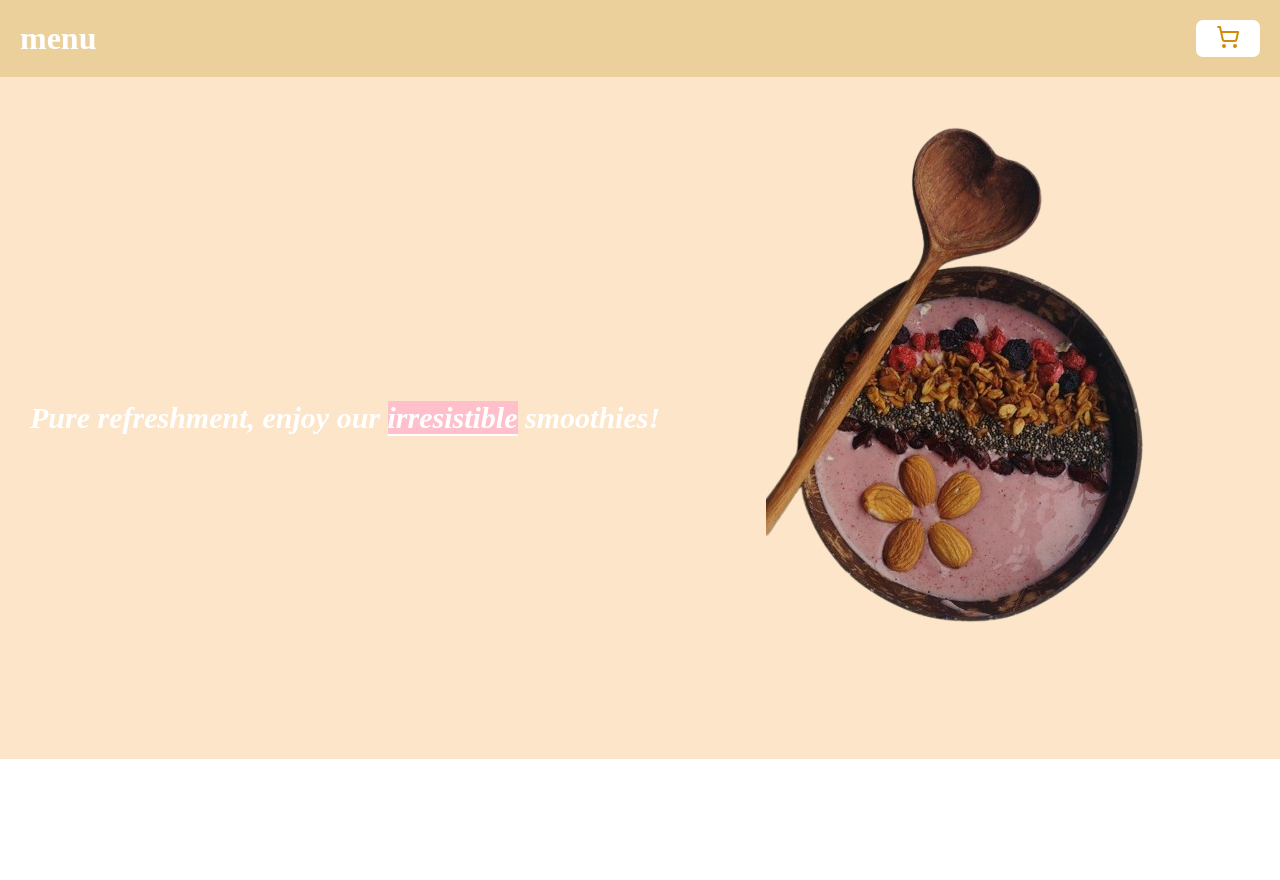
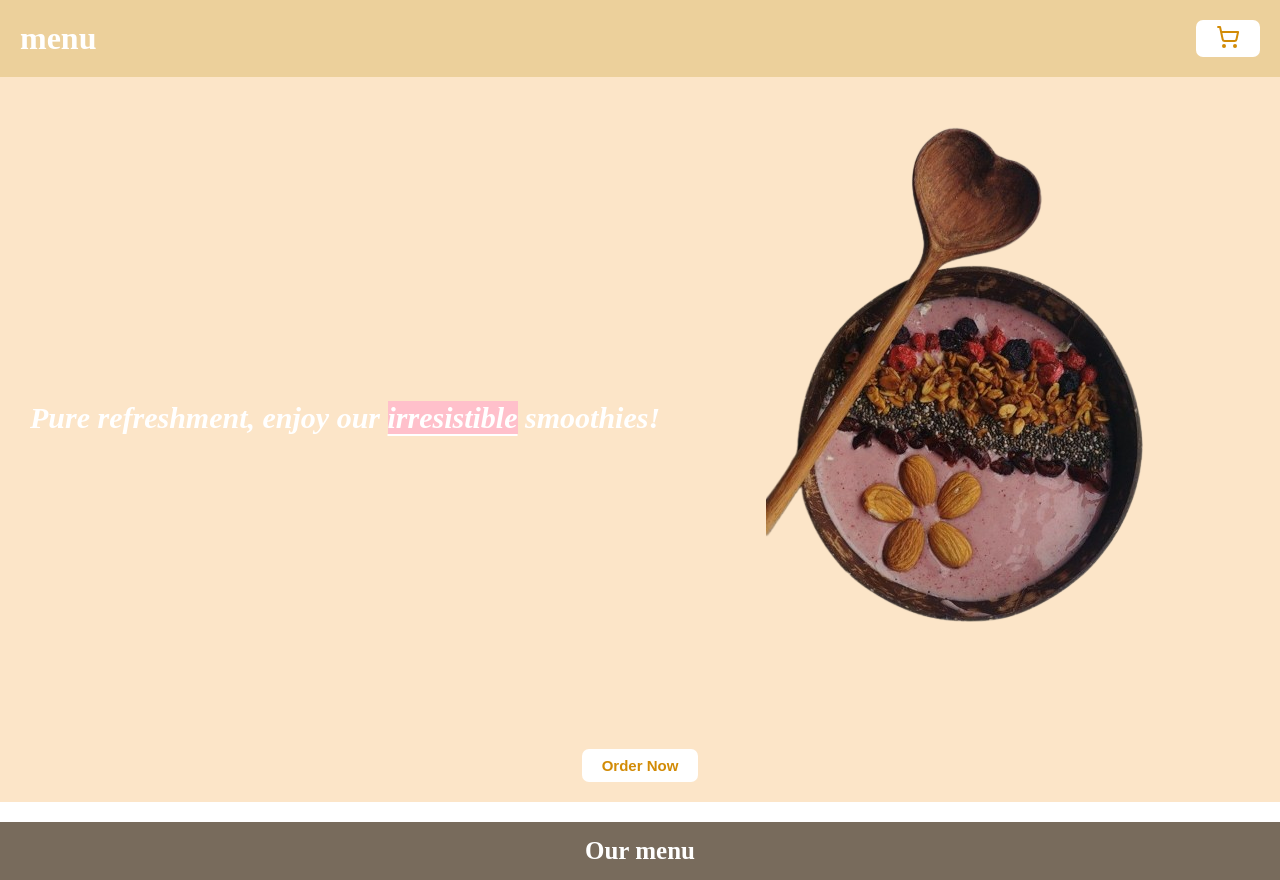
Before and after one commit to egwuatujoy/menu, a React (Create React App) app: page / in a window 1280 px wide. Before the commit the page ends 800 px from the top, so only its background shows below. Built offline with nearby package versions, Linux system fonts and the light colour scheme.

Commit message:
updated files

```diff
--- a/src/App.js
+++ b/src/App.js
@@ -1,11 +1,13 @@
 import React from "react";
 import Nav from "./components/Nav";
 import Homepage from "./components/Homepage";
+import Menus from "./components/Menus";
 const App = () => {
   return (
     <div>
       <Nav />
       <Homepage />
+      <Menus />
     </div>
   );
 };
--- a/src/components/Homepage.js
+++ b/src/components/Homepage.js
@@ -2,6 +2,7 @@ import React from "react";
 
 const Homepage = () => {
   return (
+    <div className="home">
       <div className="home-page">
         <div className="topic">
           <h1>
@@ -9,7 +10,16 @@ const Homepage = () => {
           </h1>
         </div>
         <div className="image">
-        <img src="/images/smoothiee.png" alt="Smoothie" className="smoothie-image" />
+          <img
+            src="/images/smoothiee.png"
+            alt="Smoothie"
+            className="smoothie-image"
+          />
+        </div>
+      </div>
+
+      <div className="home-btn">
+        <button >Order now </button>
       </div>
     </div>
   );
--- /dev/null
+++ b/src/components/Menus.js
@@ -0,0 +1,11 @@
+import React from 'react'
+
+const Menus = () => {
+  return (
+    <div className='menus'>
+      <h1>Our menu</h1>
+    </div>
+  )
+}
+
+export default Menus
--- a/src/index.css
+++ b/src/index.css
@@ -21,7 +21,7 @@ body {
 }
 
 .nav button {
-padding: 5px 20px;
+  padding: 5px 20px;
 }
 
 button {
@@ -38,15 +38,20 @@ button {
   text-transform: capitalize;
 }
 
+.home {
+  background-color: rgb(252, 229, 200);
+  padding: 20px 30px;
+  width: 100%;
+  margin-bottom: 20px;
+}
+
 .home-page {
   display: flex;
   justify-content: center;
   align-items: center;
   font-family: "Lilita One", serif;
   gap: 10px;
-  background-color: rgb(252, 229, 200);
-  padding: 20px 30px;
-  width: 100%;
+  margin-bottom: 10px;
 }
 
 .topic {
@@ -70,3 +75,25 @@ button {
   text-decoration-thickness: 2px;
   text-underline-offset: 6px;
 }
+
+.home-btn {
+  display: flex;
+  justify-content: center;
+  align-items: center;
+  text-align: center;
+}
+
+.home button {
+  padding: 8px 20px;
+}
+
+.menus {
+  background-color: rgb(120, 107, 92);
+}
+.menus h1 {
+  color: rgb(255, 255, 255);
+  text-align: center;
+  padding: 15px;
+  font-size: 25px;
+
+}
```
Lines whose indentation alone changed are shown as unchanged.
